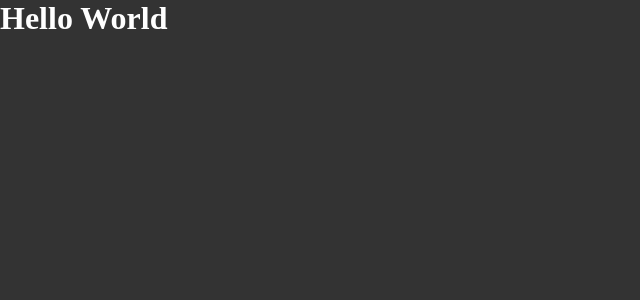
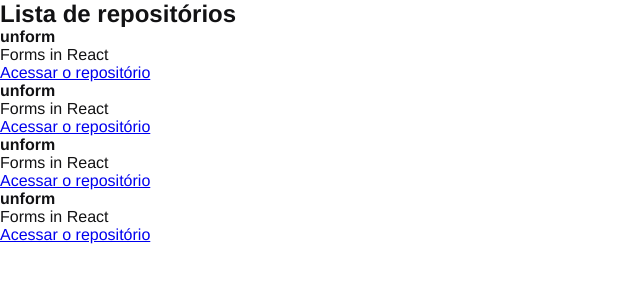
Before and after one commit to MarcusDavanco/01-github-explorer, a React app: page / in a window 1280 px wide. Shown: the top 300 px of the page, without its empty margins (0-640 px from the left). Built offline with nearby package versions, Linux system fonts and the light colour scheme.

Commit message:
Primeiro componente React e Propriedades no React

```diff
--- a/src/App.jsx
+++ b/src/App.jsx
@@ -1,5 +1,6 @@
+import { RepositoryList } from './components/RepositoryList';
 import './styles/global.scss';
 
-export function App() {
-  return <h1>Hello World</h1>
+export function App(props) {
+  return <RepositoryList />
 }
--- /dev/null
+++ b/src/components/RepositoryItem.jsx
@@ -0,0 +1,12 @@
+export function RepositoryItem(props){
+    return(
+        <li>
+            <strong>{props.repository.name ?? 'Default'}</strong>
+            <p>Forms in React</p>
+
+            <a href={props.repository.link}>
+                Acessar o repositório
+            </a>
+        </li>
+    )
+}
--- /dev/null
+++ b/src/components/RepositoryList.jsx
@@ -0,0 +1,22 @@
+import { RepositoryItem } from "./RepositoryItem";
+
+const repository = {
+    name: 'unform',
+    description: 'Forms in React',
+    link: 'https://github.com/unform/unform'
+}
+
+export function RepositoryList() {
+    return (
+        <section className="repository-list">
+            <h1>Lista de repositórios</h1>
+
+            <ul>
+                <RepositoryItem repository={repository} />
+                <RepositoryItem repository={repository} />
+                <RepositoryItem repository={repository} />
+                <RepositoryItem repository={repository} />
+            </ul>
+        </section>
+    )
+};
--- a/src/styles/global.scss
+++ b/src/styles/global.scss
@@ -5,7 +5,6 @@
 }
 
 body {
-    font: Arial, Helvetica, sans-serif;
-    background: #333;
-    color: #fff;
+    font: 16px "Helvetica Neue", Arial, sans-serif;
+    color: #121214;
 }
```
